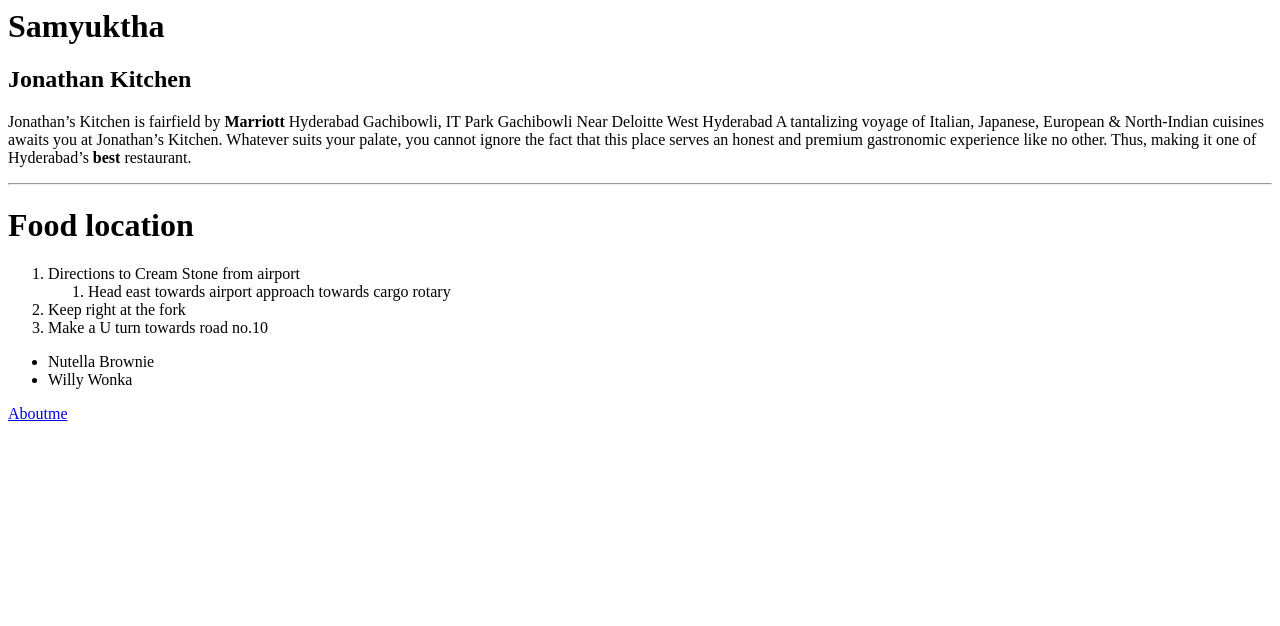
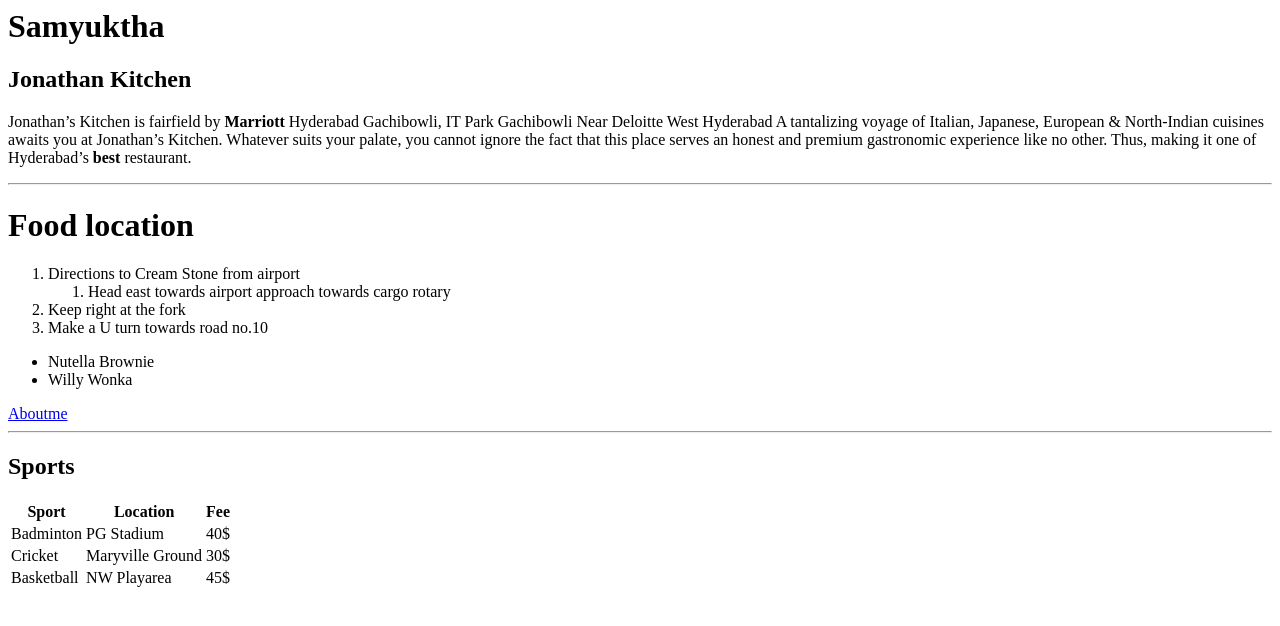
Before and after one commit to 44-563-Web-Apps-S22/webapps-s22-assignment-3-Samyu1999, a plain HTML site: page index.html in a window 1280 px wide. Drawn offline with Linux system fonts and the light colour scheme.

Commit message:
Update index.html

```diff
--- a/index.html
+++ b/index.html
@@ -26,6 +26,32 @@
             <li> Willy Wonka</li>
         </ul>
         <a href = Aboutme.html  > Aboutme </a>
+        <hr>
+        <h2> Sports </h2>
+        <table>
+            <tr>
+                <th> Sport </th>
+                <th> Location </th>
+                <th> Fee</th>
+            </tr>
+            <tr>
+                <td>Badminton </td>
+                <td>PG Stadium</td>
+                <td> 40$</td>
+            </tr>
+            <tr>
+                <td> Cricket</td>
+                <td>Maryville Ground</td>
+                <td> 30$</td>
+            </tr>
+            <tr>
+                <td> Basketball</td>
+                <td> NW Playarea
+                </td>
+                <td> 45$</td>
+            </tr>
+
+        </table>
 
 
     </body>
```
